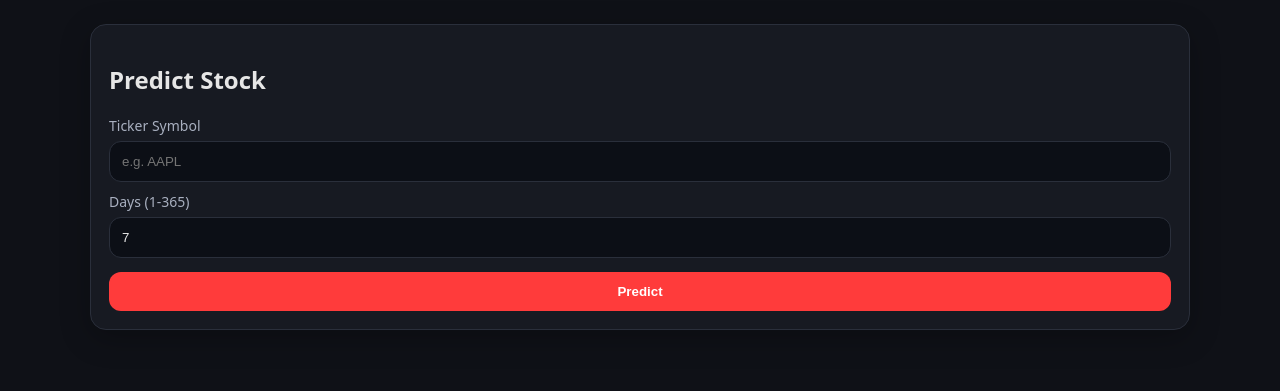
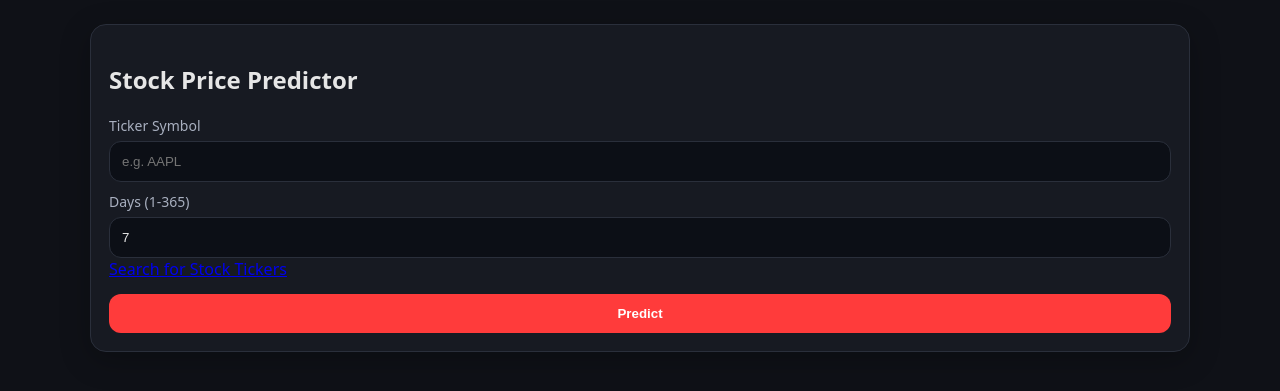
Before and after one commit to w1948131/previseplus, a Django app: page /search/ in a window 1280 px wide. Shown: the part 69-460 px from the top of the page. Run offline with Django 5.2, Linux system fonts and the light colour scheme; some libraries are stand-ins or nearby versions.

Commit message:
feat: Added Search Ticker feat for predict

```diff
--- a/templates/search.html
+++ b/templates/search.html
@@ -2,7 +2,7 @@
 {% block content %}
 
 <div class="card">
-  <h2>Predict Stock</h2>
+  <h2>Stock Price Predictor</h2>
 
   <form method="post">
     {% csrf_token %}
@@ -16,7 +16,9 @@
       <div>
         <label>Days (1-365)</label>
         <input type="number" name="days" min="1" max="365" value="7" required>
+        <a href="/tickers">Search for Stock Tickers</a>
       </div>
+
 
       <button class="btn btn-primary" type="submit">Predict</button>
     </div>
```
